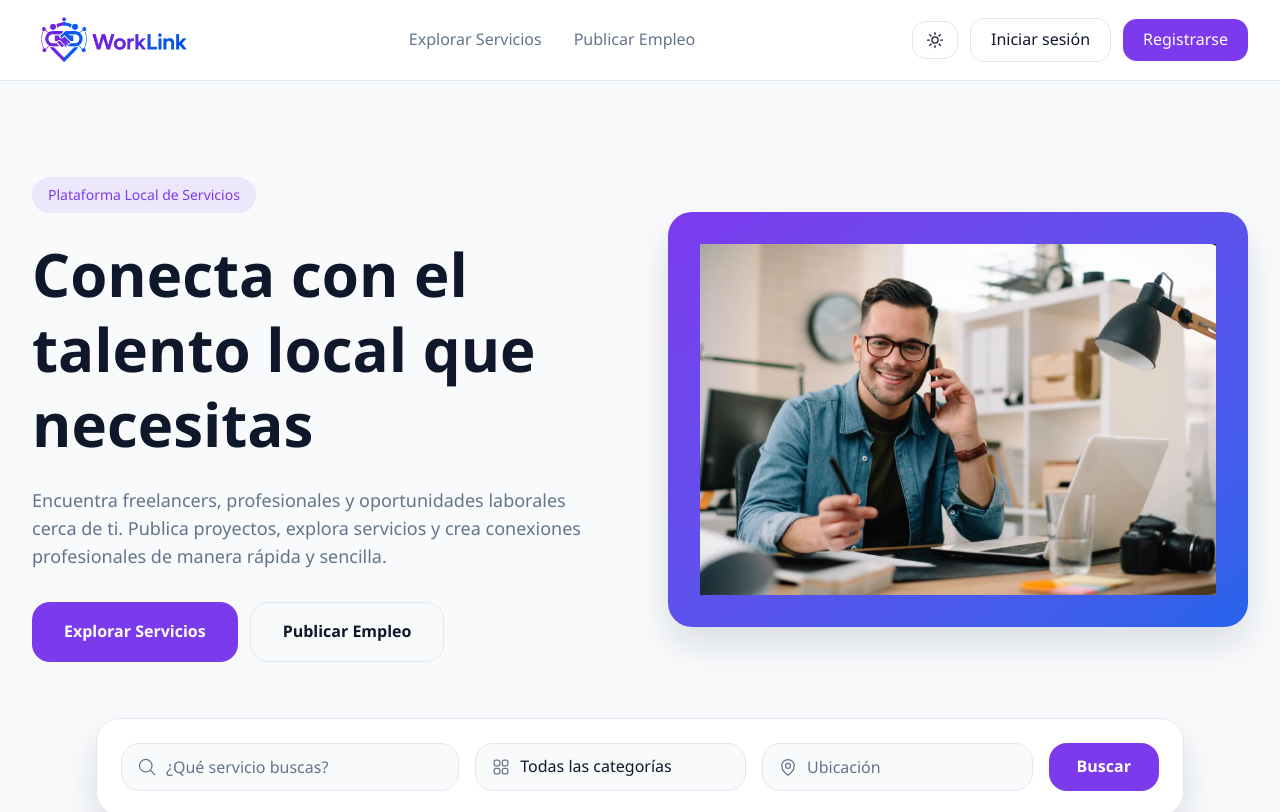
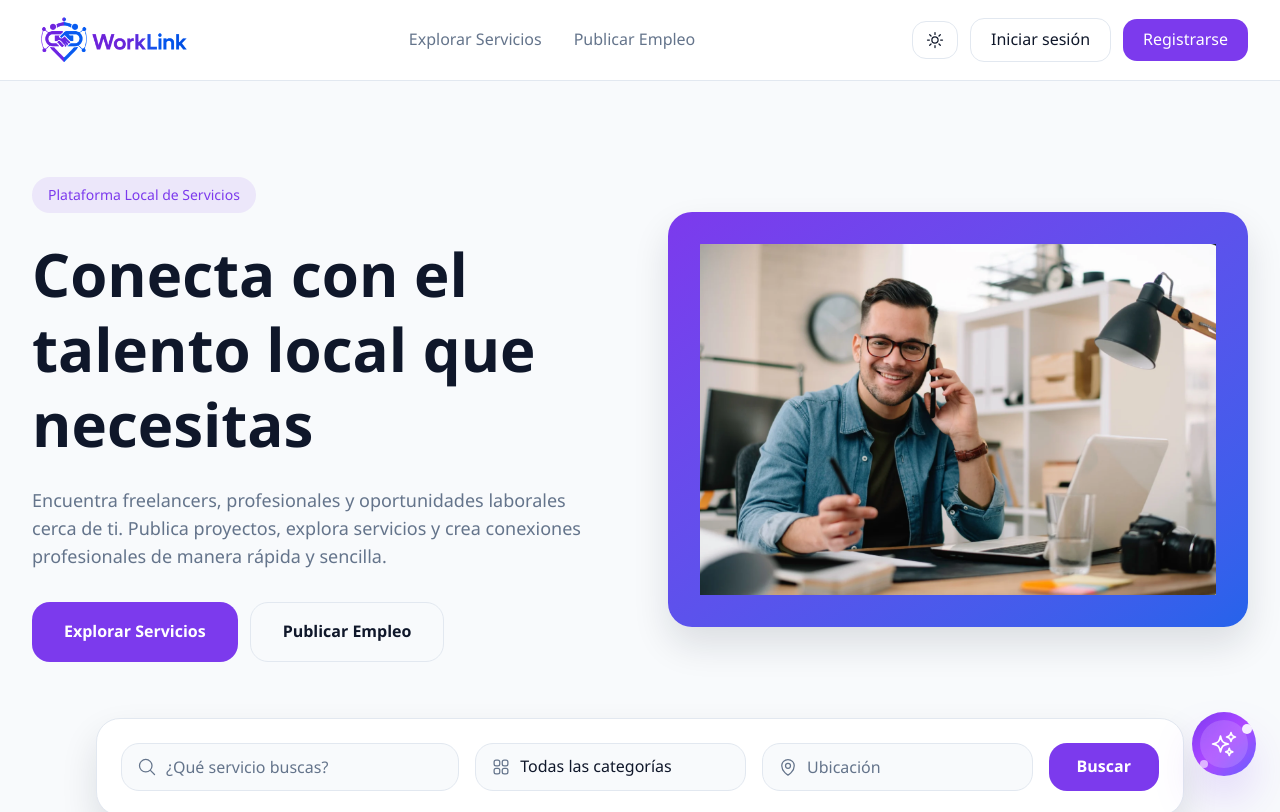
Before and after one commit to JesVite28/worklink_frontend, a React (Vite) app: page / in a window 1280 px wide. Shown: the top 812 px of the page. Built offline with nearby package versions, Linux system fonts and the light colour scheme.

Commit message:
Correccion de ruta

```diff
--- a/src/routes/AppRoutes.tsx
+++ b/src/routes/AppRoutes.tsx
@@ -6,6 +6,7 @@ import DashboardPage from "../modules/dashboard/pages/DashboardPage";
 import FreelancersPage from "../modules/freelancers/pages/FreelancersPage";
 import RegisterPage from "../modules/auth/pages/RegisterPage";
 import PostJobPage from "../modules/jobs/pages/PostJobPage";
+import ChatBot from "../modules/chatbot/components/ChatbotWidget"
 
 import {
   AdminChatsPage,
@@ -28,6 +29,7 @@ import PublicRoute from "./PublicRoute";
 export default function AppRoutes() {
   return (
     <BrowserRouter>
+
       <Routes>
         {/* Rutas públicas para usuario sin cuenta */}
         <Route path="/" element={<HomePage />} />
@@ -72,6 +74,7 @@ export default function AppRoutes() {
           <Route path="configuracion" element={<AdminSettingsPage />} />
         </Route>
       </Routes>
+      <ChatBot />
     </BrowserRouter>
   );
 }
```
